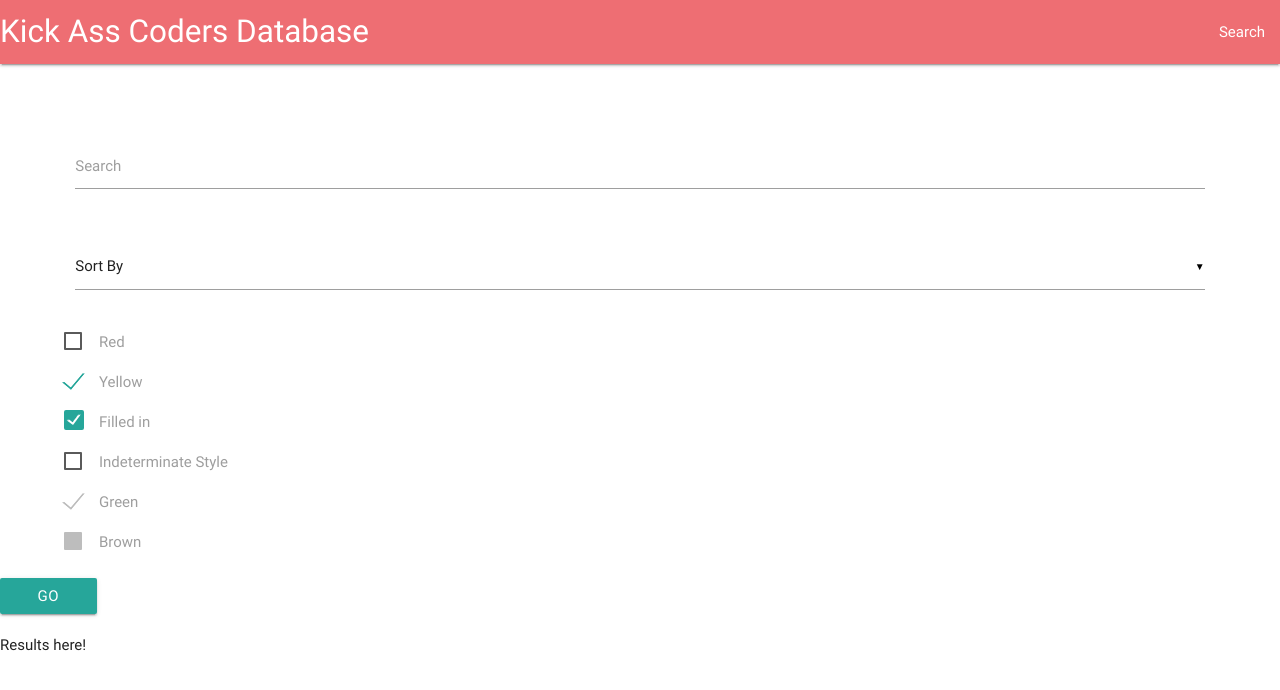
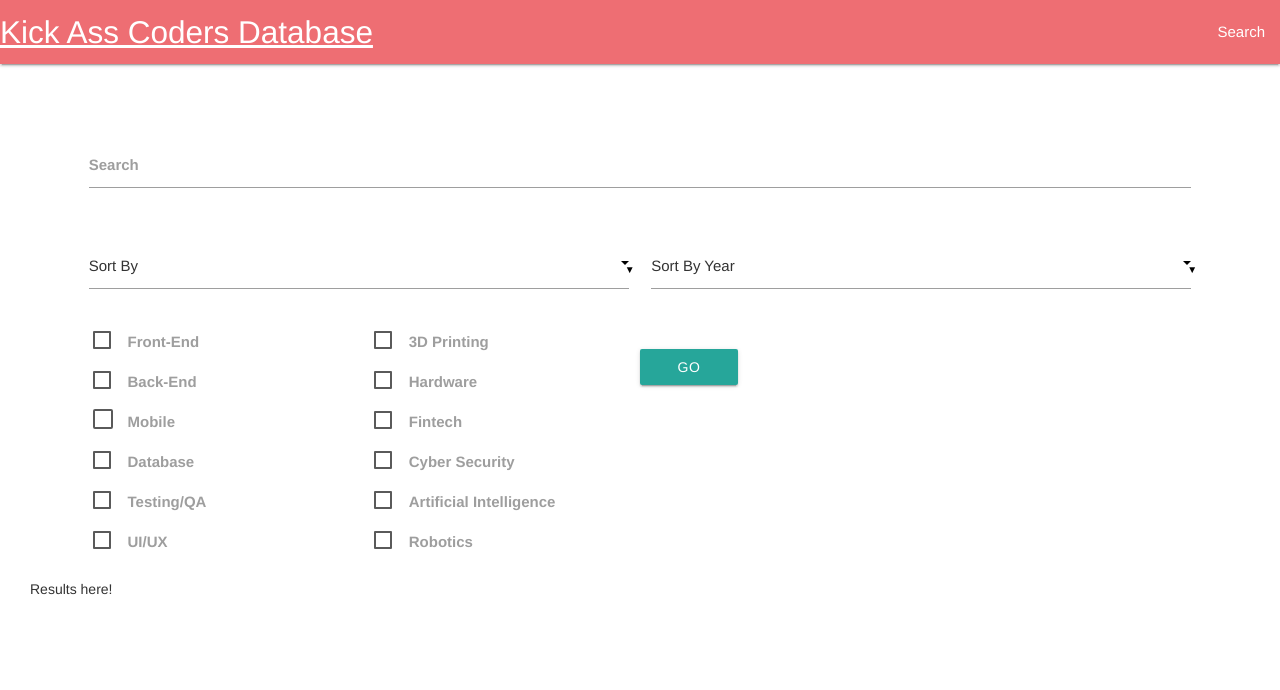
Before and after one commit to Lucytheanimefan/KACdatabase, a Flask app: page / in a window 1280 px wide. Shown: the top 690 px of the page. Run offline with Flask 2, Linux system fonts and the light colour scheme; some libraries are stand-ins or nearby versions; some web fonts are replaced.

Commit message:
Frontend stuff

```diff
--- a/static/js/script.js
+++ b/static/js/script.js
@@ -7,8 +7,9 @@ $(document).ready(function() {
 
 $('#go').click(function() {
     var sortBy = $('#sortBy').val();
-    console.log(sortBy);
+    var sortByYear = $('#sortByYear').val();
     spinner = new Spinner(opts).spin(target);
+    console.log(sortByYear);
     getpostdata();
 })
 
@@ -57,7 +58,7 @@ var opts = {
 
 var target = document.getElementById('results')
 
-function getpostdata() {
+function getpostdata(sortdata=null) {
     $.ajax({
         type: 'POST',
         url: '/search',
--- a/templates/layout.html
+++ b/templates/layout.html
@@ -7,7 +7,7 @@
     <meta name="viewport" content="width=device-width, initial-scale=1">
     <title>Kick Ass Coders Database</title>
     <link href="https://fonts.googleapis.com/css?family=Merriweather+Sans|Quicksand|Raleway|Ranga" rel="stylesheet">
-    <!--<link rel=stylesheet type=text/css href="{{ url_for('static', filename='plugins/bootstrap.min.css') }}">-->
+    <link rel=stylesheet type=text/css href="{{ url_for('static', filename='plugins/bootstrap.min.css') }}">
     <link rel=stylesheet type=text/css href="{{ url_for('static', filename='css/style.css') }}">
     <link rel=stylesheet type=text/css href="{{ url_for('static', filename='plugins/materialize/css/materialize.min.css') }}">
 </head>
--- a/templates/search.html
+++ b/templates/search.html
@@ -7,7 +7,7 @@
         </div>
     </div>
     <div class='row'>
-        <div class="input-field col s12">
+        <div class="input-field col s6">
             <select id="sortBy">
                 <option value="" disabled selected>Sort By</option>
                 <option value="firstname">First Name</option>
@@ -17,32 +17,71 @@
                 <option value="school">School</option>
             </select>
         </div>
+
+        <div class="input-field col s6">
+            <select id="sortByYear">
+                <option value="" disabled selected>Sort By Year</option>
+                <option value="2021">2021</option>
+                <option value="2020">2020</option>
+                <option value="2019">2019</option>
+                <option value="2018">2018</option>
+            </select>
+        </div>
+
     </div>
     <div class="checkboxes">
+        <div class='col-md-3'>
             <p>
-            <input type="checkbox" id="test5" />
-            <label for="test5">Red</label>
+                <input type="checkbox" id="frontend" />
+                <label for="test5">Front-End</label>
             </p>
             <p>
-            <input type="checkbox" id="test6" checked="checked" />
-            <label for="test6">Yellow</label>
+                <input type="checkbox" id="backend" />
+                <label for="test6">Back-End</label>
             </p>
             <p>
-            <input type="checkbox" class="filled-in" id="filled-in-box" checked="checked" />
-            <label for="filled-in-box">Filled in</label>
+                <input type="checkbox" class="filled-in" id="mobile" />
+                <label for="filled-in-box">Mobile</label>
             </p>
             <p>
-            <input type="checkbox" id="indeterminate-checkbox" />
-            <label for="indeterminate-checkbox">Indeterminate Style</label>
+                <input type="checkbox" id="database" />
+                <label for="indeterminate-checkbox">Database</label>
             </p>
             <p>
-            <input type="checkbox" id="test7" checked="checked" disabled="disabled" />
-            <label for="test7">Green</label>
+                <input type="checkbox" id="testing_qa" />
+                <label for="test7">Testing/QA</label>
             </p>
             <p>
-            <input type="checkbox" id="test8" disabled="disabled" />
-            <label for="test8">Brown</label>
+                <input type="checkbox" id="ui_ux" />
+                <label for="test8">UI/UX</label>
             </p>
+        </div>
+        <div class='col-md-3'>
+            <p>
+                <input type="checkbox" id="3dprinting" />
+                <label for="test8">3D Printing</label>
+            </p>
+            <p>
+                <input type="checkbox" id="hardware" />
+                <label for="test8">Hardware</label>
+            </p>
+            <p>
+                <input type="checkbox" id="fintech" />
+                <label for="test8">Fintech</label>
+            </p>
+            <p>
+                <input type="checkbox" id="cyber_security" />
+                <label for="test8">Cyber Security</label>
+            </p>
+            <p>
+                <input type="checkbox" id="AI" />
+                <label for="test8">Artificial Intelligence</label>
+            </p>
+            <p>
+                <input type="checkbox" id="robotics" />
+                <label for="test8">Robotics</label>
+            </p>
+        </div>
     </div>
     <br>
 </form>
```
Lines whose indentation alone changed are shown as unchanged.
